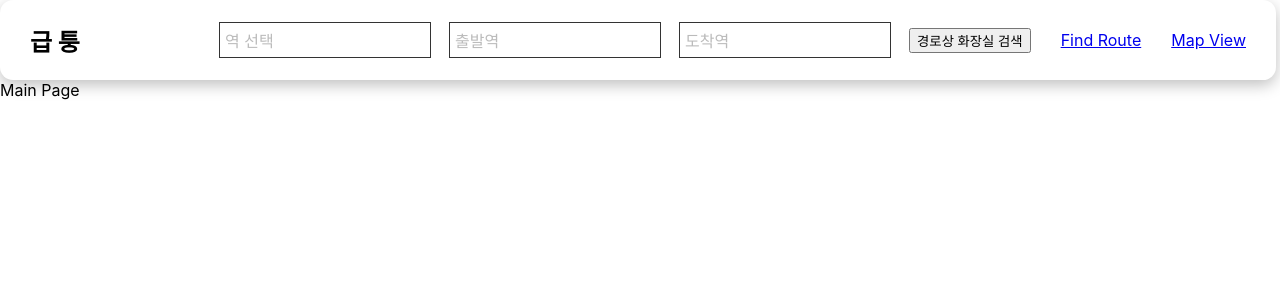
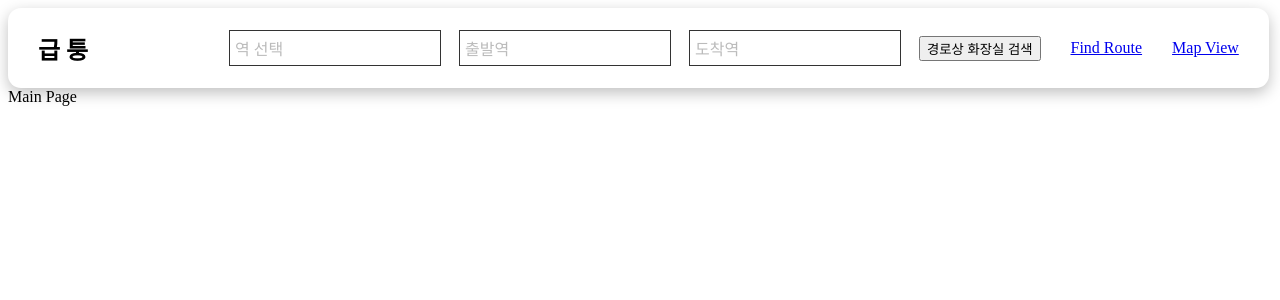
Before and after one commit to ToongGary/metro-toilet, a React (Create React App) app: page / in a window 1280 px wide. Shown: the top 300 px of the page. Built offline with nearby package versions, Linux system fonts and the light colour scheme; no server answers.

Commit message:
Delete unused files

```diff
--- a/src/App.css
+++ /dev/null
@@ -1,46 +0,0 @@
-* {
-  margin: 0;
-  padding: 0;
-  box-sizing: border-box;
-  font-family: 'Poppins', sans-serif;
-}
-
-.App {
-  text-align: center;
-}
-
-.App-logo {
-  height: 40vmin;
-  pointer-events: none;
-}
-
-@media (prefers-reduced-motion: no-preference) {
-  .App-logo {
-    animation: App-logo-spin infinite 20s linear;
-  }
-}
-
-.App-header {
-  background-color: #282c34;
-  min-height: 100vh;
-  display: flex;
-  flex-direction: column;
-  align-items: center;
-  justify-content: center;
-  font-size: calc(10px + 2vmin);
-  color: white;
-}
-
-.App-link {
-  color: #61dafb;
-}
-
-@keyframes App-logo-spin {
-  from {
-    transform: rotate(0deg);
-  }
-
-  to {
-    transform: rotate(360deg);
-  }
-}
--- a/src/index.css
+++ /dev/null
@@ -1,13 +0,0 @@
-body {
-  margin: 0;
-  font-family: -apple-system, BlinkMacSystemFont, 'Segoe UI', 'Roboto', 'Oxygen',
-    'Ubuntu', 'Cantarell', 'Fira Sans', 'Droid Sans', 'Helvetica Neue',
-    sans-serif;
-  -webkit-font-smoothing: antialiased;
-  -moz-osx-font-smoothing: grayscale;
-}
-
-code {
-  font-family: source-code-pro, Menlo, Monaco, Consolas, 'Courier New',
-    monospace;
-}
--- a/src/index.tsx
+++ b/src/index.tsx
@@ -1,6 +1,5 @@
 import React from 'react';
 import ReactDOM from 'react-dom/client';
-import './index.css';
 import App from './App';
 import reportWebVitals from './reportWebVitals';
 
```
Also changed, not shown: src/logo.svg (deleted), 1 other file (tests, documents, lock files or other folders).
